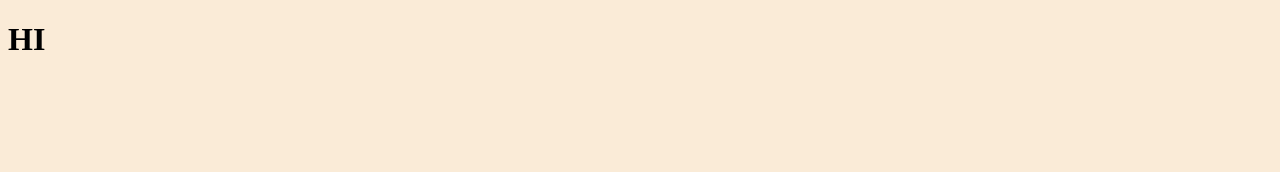
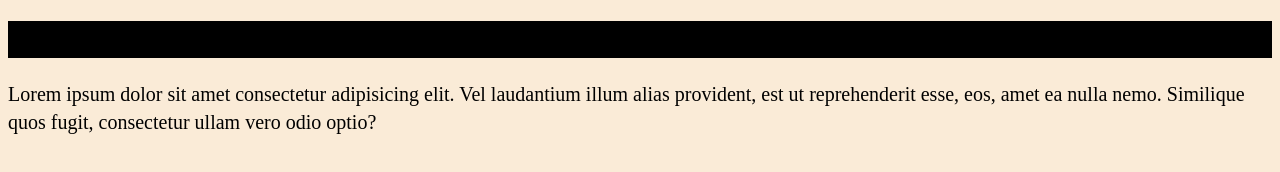
Before and after one commit to soepk/testing, a plain HTML site: page index.html in a window 1280 px wide. Drawn offline with Linux system fonts and the light colour scheme.

Commit message:
add-section

```diff
--- a/index.html
+++ b/index.html
@@ -8,5 +8,6 @@
 </head>
 <body>
     <h1>HI</h1>
+    <section>Lorem ipsum dolor sit amet consectetur adipisicing elit. Vel laudantium illum alias provident, est ut reprehenderit esse, eos, amet ea nulla nemo. Similique quos fugit, consectetur ullam vero odio optio?</section>
 </body>
 </html>
--- a/style.css
+++ b/style.css
@@ -1,3 +1,10 @@
 body{
   background-color: antiquewhite;
 }
+h1{
+  background-color: black;
+}
+section{
+  font-size: 20px;
+  line-height: 1.4;
+}
```
